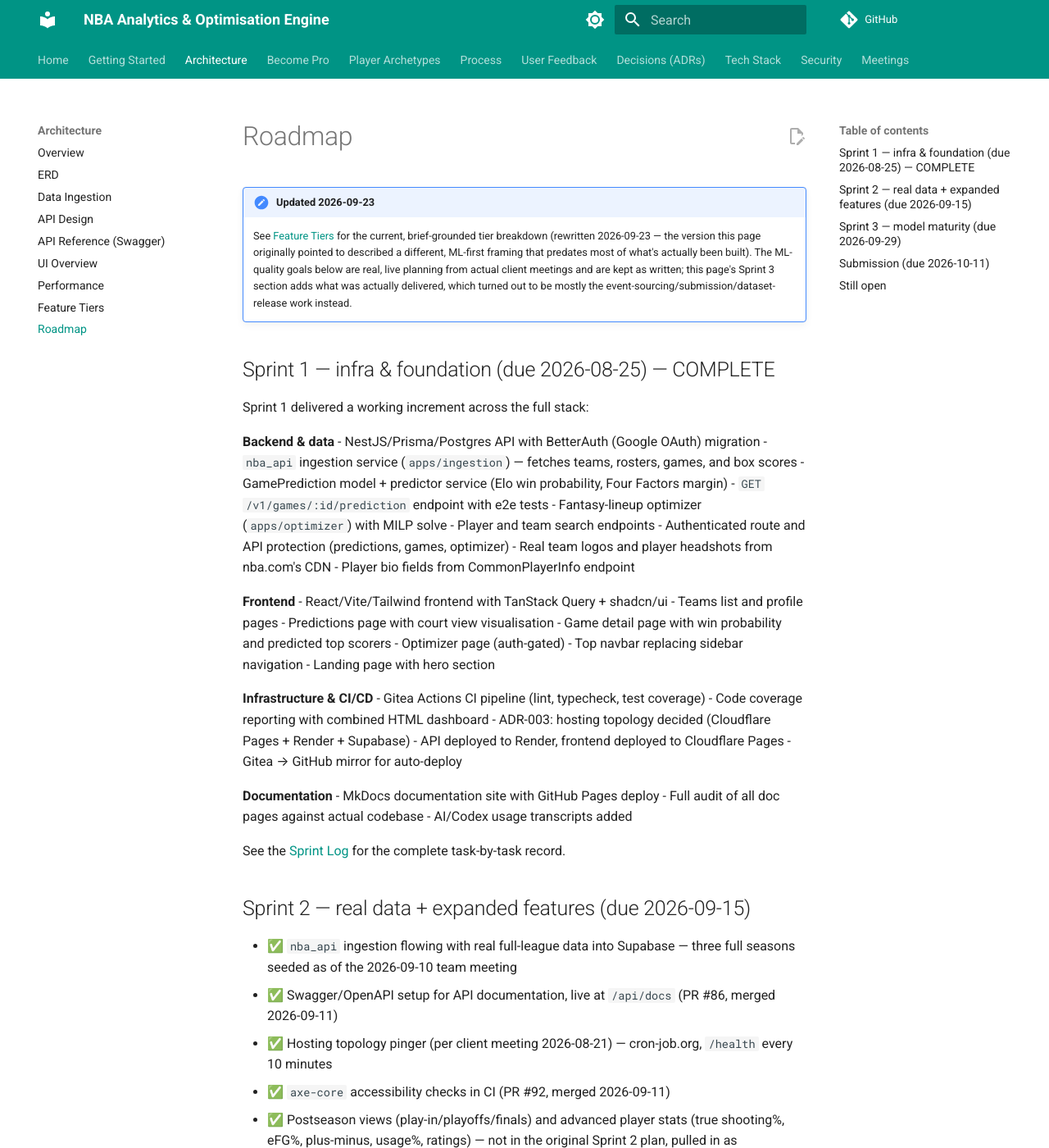
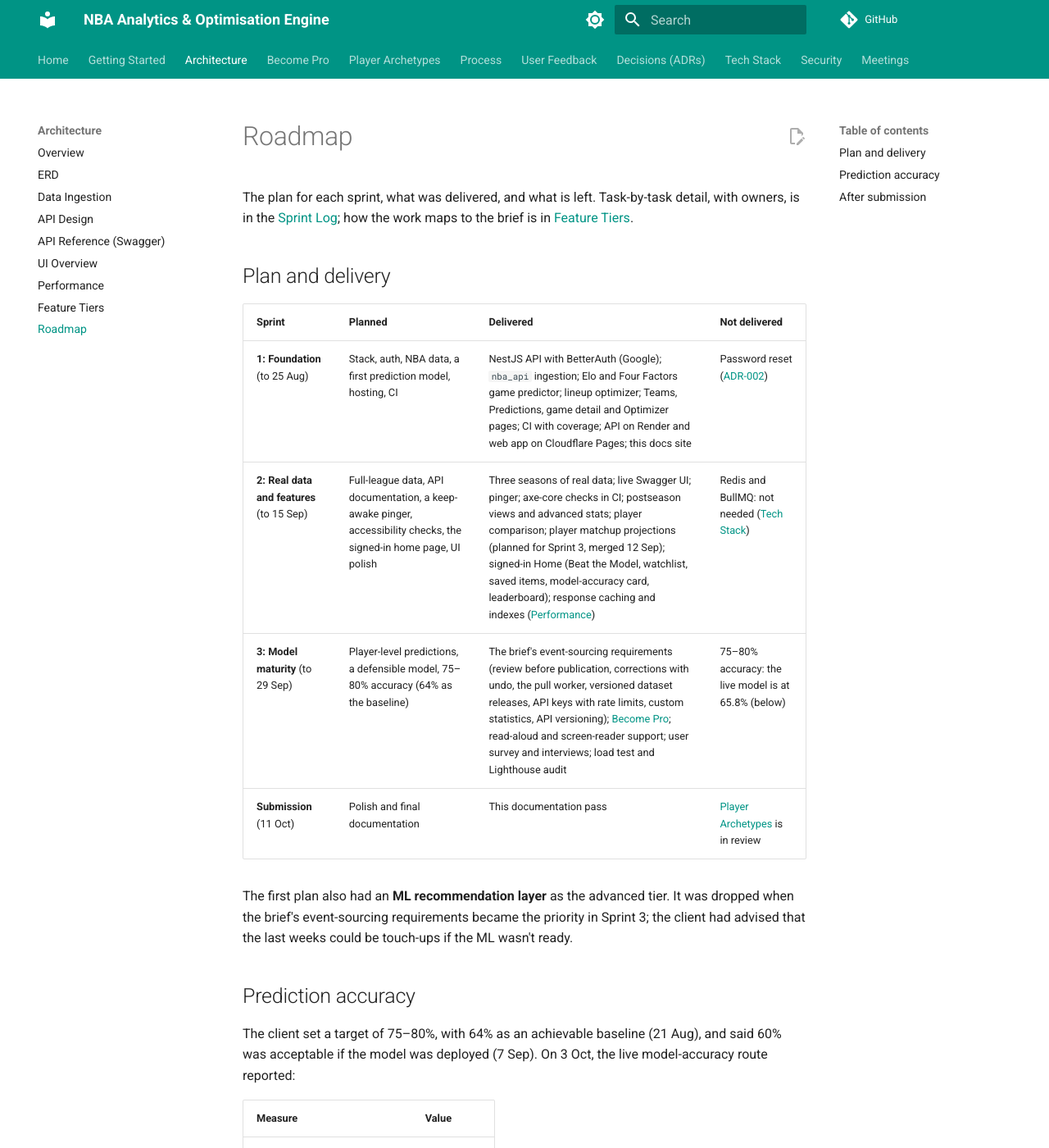
Before and after one commit to Sports-Analytics-Innovation-Platform/Innovation-Documentation-Website, an MkDocs documentation site: the page built from docs/design/roadmap.md, in a window 1280 px wide and 1400 px high. Shown: the whole window at 82% size. Built offline with MkDocs 1.6.1 and Material for MkDocs 9.7.7, drawn with Linux system fonts in a browser that asks for light colours; comment, search, counter and statistics services are not loaded; some of the changed text lies outside the part shown.

Commit message:
docs: Roadmap as plan versus delivery, with live model accuracy
One table per sprint (planned, delivered, not delivered), the client's
accuracy target against the live figure (65.8% on 3,781 games, 3 Oct),
and a short after-submission list. API Design: the async admin pulls
and the polling live feed exist; 'Not built' now says what doesn't.

Co-Authored-By: Claude Opus 5.5 <noreply@anthropic.com>

```diff
--- a/docs/design/roadmap.md
+++ b/docs/design/roadmap.md
@@ -1,80 +1,40 @@
 # Roadmap
 
-!!! note "Updated 2026-09-23"
-    See [Feature Tiers](feature-tiers.md) for the current, brief-grounded tier breakdown (rewritten 2026-09-23 — the version this page originally pointed to described a different, ML-first framing that predates most of what's actually been built). The ML-quality goals below are real, live planning from actual client meetings and are kept as written; this page's Sprint 3 section adds what was actually delivered, which turned out to be mostly the event-sourcing/submission/dataset-release work instead.
+The plan for each sprint, what was delivered, and what is left. Task-by-task detail, with owners, is in the [Sprint Log](../sprint-log.md); how the work maps to the brief is in [Feature Tiers](feature-tiers.md).
 
-## Sprint 1 — infra & foundation (due 2026-08-25) — COMPLETE
+## Plan and delivery
 
-Sprint 1 delivered a working increment across the full stack:
+| Sprint | Planned | Delivered | Not delivered |
+|---|---|---|---|
+| **1: Foundation** (to 25 Aug) | Stack, auth, NBA data, a first prediction model, hosting, CI | NestJS API with BetterAuth (Google); `nba_api` ingestion; Elo and Four Factors game predictor; lineup optimizer; Teams, Predictions, game detail and Optimizer pages; CI with coverage; API on Render and web app on Cloudflare Pages; this docs site | Password reset ([ADR-002](../decisions/adr-002-auth.md)) |
+| **2: Real data and features** (to 15 Sep) | Full-league data, API documentation, a keep-awake pinger, accessibility checks, the signed-in home page, UI polish | Three seasons of real data; live Swagger UI; pinger; axe-core checks in CI; postseason views and advanced stats; player comparison; player matchup projections (planned for Sprint 3, merged 12 Sep); signed-in Home (Beat the Model, watchlist, saved items, model-accuracy card, leaderboard); response caching and indexes ([Performance](performance.md)) | Redis and BullMQ: not needed ([Tech Stack](../tech-stack.md#considered-and-not-used)) |
+| **3: Model maturity** (to 29 Sep) | Player-level predictions, a defensible model, 75–80% accuracy (64% as the baseline) | The brief's event-sourcing requirements (review before publication, corrections with undo, the pull worker, versioned dataset releases, API keys with rate limits, custom statistics, API versioning); [Become Pro](../become-pro/index.md); read-aloud and screen-reader support; user survey and interviews; load test and Lighthouse audit | 75–80% accuracy: the live model is at 65.8% (below) |
+| **Submission** (11 Oct) | Polish and final documentation | This documentation pass | [Player Archetypes](../player-archetypes/index.md) is in review |
 
-**Backend & data**
-- NestJS/Prisma/Postgres API with BetterAuth (Google OAuth) migration
-- `nba_api` ingestion service (`apps/ingestion`) — fetches teams, rosters, games, and box scores
-- GamePrediction model + predictor service (Elo win probability, Four Factors margin)
-- `GET /v1/games/:id/prediction` endpoint with e2e tests
-- Fantasy-lineup optimizer (`apps/optimizer`) with MILP solve
-- Player and team search endpoints
-- Authenticated route and API protection (predictions, games, optimizer)
-- Real team logos and player headshots from nba.com's CDN
-- Player bio fields from CommonPlayerInfo endpoint
+The first plan also had an **ML recommendation layer** as the advanced tier. It was dropped when the brief's event-sourcing requirements became the priority in Sprint 3; the client had advised that the last weeks could be touch-ups if the ML wasn't ready.
 
-**Frontend**
-- React/Vite/Tailwind frontend with TanStack Query + shadcn/ui
-- Teams list and profile pages
-- Predictions page with court view visualisation
-- Game detail page with win probability and predicted top scorers
-- Optimizer page (auth-gated)
-- Top navbar replacing sidebar navigation
-- Landing page with hero section
+## Prediction accuracy
 
-**Infrastructure & CI/CD**
-- Gitea Actions CI pipeline (lint, typecheck, test coverage)
-- Code coverage reporting with combined HTML dashboard
-- ADR-003: hosting topology decided (Cloudflare Pages + Render + Supabase)
-- API deployed to Render, frontend deployed to Cloudflare Pages
-- Gitea → GitHub mirror for auto-deploy
+The client set a target of 75–80%, with 64% as an achievable baseline (21 Aug), and said 60% was acceptable if the model was deployed (7 Sep). On 3 Oct, the live model-accuracy route reported:
 
-**Documentation**
-- MkDocs documentation site with GitHub Pages deploy
-- Full audit of all doc pages against actual codebase
-- AI/Codex usage transcripts added
+| Measure | Value |
+|---|---|
+| Games evaluated | 3,781 |
+| Accuracy | **65.8%** |
+| Always picking the home team | 54.8% |
+| Brier score (lower is better) | 0.213 |
 
-See the [Sprint Log](../sprint-log.md) for the complete task-by-task record.
+The model is calibrated: in each confidence band, the predicted and actual win rates are within about 3 percentage points.
 
-## Sprint 2 — real data + expanded features (due 2026-09-15)
+## After submission
 
-- ✅ `nba_api` ingestion flowing with real full-league data into Supabase — three full seasons seeded as of the 2026-09-10 team meeting
-- ✅ Swagger/OpenAPI setup for API documentation, live at `/api/docs` (PR #86, merged 2026-09-11)
-- ✅ Hosting topology pinger (per client meeting 2026-08-21) — cron-job.org, `/health` every 10 minutes
-- ✅ `axe-core` accessibility checks in CI (PR #92, merged 2026-09-11)
-- ✅ Postseason views (play-in/playoffs/finals) and advanced player stats (true shooting%, eFG%, plus-minus, usage%, ratings) — not in the original Sprint 2 plan, pulled in as intermediate-tier work once the basic tier was stable (PR #89, #90, merged 2026-09-11)
-- ✅ Player comparison page and endpoint (PR #53, merged 2026-09-02)
-- 🔶 Database integration with signup functionality — Google OAuth sign-up/sign-in exists; credential-based password reset still open (client accepted ~80% for auth without it, per 2026-09-07 client meeting; Daniel building a simple on-page reset)
-- ✅ Signed-in home dashboard wired to real endpoints (PR #94, merged 2026-09-11) — the shell from PR #87 now reads live data through a new user-owned personalisation layer: Beat the Model, a watchlist with per-player scouting notes, followed-team results, and saved comparisons and lineups, plus a public model-accuracy ledger and accuracy leaderboard
-- Redis/BullMQ — not needed; the ingestion pipeline hasn't required batch/scheduled processing. Zod is in use after all, validating request bodies on the write routes added in PR #94
-- ✅ Database round-trip reduction (PR #124, 13 September 2026) — an in-process response cache, query consolidation, frontend cache defaults, a session cookie cache and new indexes, with measured before/after query counts. Not in the original Sprint 2 plan; pulled in once the personalisation layer made the per-request query volume visible. See [Performance](performance.md) and [ADR-004](../decisions/adr-004-caching-strategy.md)
-- Frontend polish and responsiveness pass — ongoing per the 2026-09-10 team meeting (Figma-based UI redesign in progress, profile page planned)
+In rough order of importance:
 
-## Sprint 3 — model maturity (due 2026-09-29)
-
-- **Intermediate-tier** prediction: player-level predictions, predicted-vs-actual accuracy view — ✅ the predicted-vs-actual accuracy view landed early, in Sprint 2 (PR #94), published against an always-pick-home baseline; player-level predictions are still to come
-- This is the sprint the client flagged as the realistic target for "a working ML model" — treat this as the sprint where prediction quality actually needs to be defensible in a review, not just present
-- Target accuracy: 75–80% (per client meeting), with 64% as an achievable baseline
-- Refine prediction model beyond Elo + Four Factors as real data accumulates
-- ✅ **Become Pro** (PR #192, merged and deployed; production model trained 2026-09-27) — a user logs their own games and gets a projected NBA draft pick, a rookie-scale value and the NBA rookies their line most resembles, private to each user. Not in the original Sprint 3 plan. It adds a trained model (`apps/valuation`) that records its own fit statistics on every model row (in-sample MAE 10.9 picks, rank correlation 0.54), in the same spirit as the prediction model's published accuracy. See [Become Pro](../become-pro/index.md) and [Valuation Model](../become-pro/valuation-model.md)
-
-**What actually landed this sprint (as of 2026-09-23), separate from the ML goals above:** the platform's core event-sourcing/submission requirements — an admin event-corrections workflow with preview/apply/undo, a queued ingestion pull worker, versioned dataset releases with reproducible checksums and a diff/changes feed, mandatory API keys with rate limits and quotas, analyst-defined custom statistics, point-in-time queries, and an API deprecation path with a contract test (roughly 35 PRs, see [Sprint Log](../sprint-log.md#week-of-15-sep)). Two real bugs were found and fixed auditing this work against the brief (review not gating publication; a batch-resume durability gap) — both sitting in open PRs, not yet merged. Player-level ML predictions and the 75–80% accuracy target above are still open and should stay a priority for whatever's left of this sprint.
-
-## Submission (due 2026-10-11)
-
-- **Advanced-tier** recommendation layer, if time allows — this is explicitly the highest-risk, most-optional item; the client's own guidance ("last two weeks are mostly touch-ups if ML isn't ready") suggests treating this as a stretch goal, not a commitment
-- Polish, responsiveness/accessibility pass, final documentation pass
-- Review client's reference project ([RaceIQ](https://github.com/Race1q/RaceIQ)) for inspiration
-
-## Still open
-
-- Whether the advanced-tier recommendation layer is a real commitment or an explicit stretch goal — worth deciding as a team rather than leaving implicit
-- Individual ownership of Sprint 2/3 work (Sprint 1 was completed with initiative-based task selection per the [Methodology](../methodology.md))
+1. **Backups.** The free database has none, so user data can't be recovered ([ADR-003](../decisions/adr-003-hosting-topology.md#open-questions)).
+2. **Fresh data without a person.** Pulls still need someone to run the pull worker at home.
+3. **Password reset,** through an email-and-password option alongside Google.
+4. **CI gaps:** secret scanning, the Python tests and a build step ([CI/CD](../ci-cd.md#not-in-ci-yet)).
+5. **A better model,** towards the client's 75–80% target.
 
 ---
 
```
Also changed, not shown: docs/design/api-design.md (+3 -3 lines).
